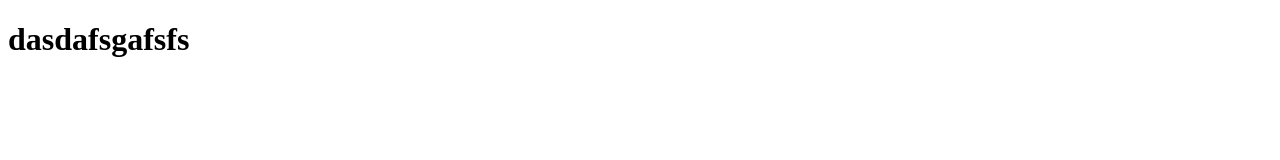
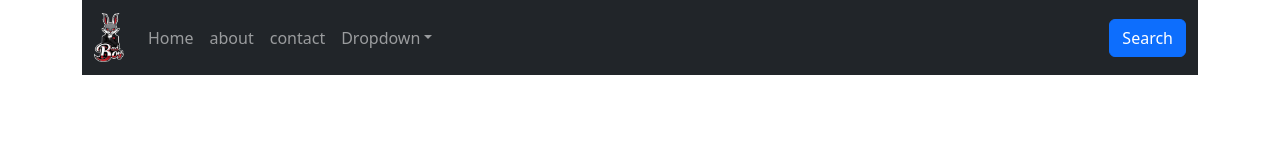
Before and after one commit to SuperFord/Work2, a plain HTML site: page about.html in a window 1280 px wide. Drawn offline with nearby package versions, Linux system fonts and the light colour scheme.

Commit message:
about up

```diff
--- a/about.html
+++ b/about.html
@@ -4,9 +4,49 @@
     <meta charset="UTF-8">
     <meta http-equiv="X-UA-Compatible" content="IE=edge">
     <meta name="viewport" content="width=device-width, initial-scale=1.0">
-    <title>Document</title>
+    <title>About</title>
+        <!-- Latest compiled and minified CSS -->
+        <link href="https://cdn.jsdelivr.net/npm/bootstrap@5.2.1/dist/css/bootstrap.min.css" rel="stylesheet">
+        <!-- Latest compiled JavaScript -->
+        <script src="https://cdn.jsdelivr.net/npm/bootstrap@5.2.1/dist/js/bootstrap.bundle.min.js"></script>
 </head>
 <body>
-    <h1>dasdafsgafsfs</h1>
+    <div class="container">
+        <nav class="navbar navbar-expand-sm navbar-dark bg-dark sticky-top">
+            <div class="container-fluid">
+                <a class="navbar-brand" href="javascript:void(0)">
+                    <img src="img/BadBoy.png" alt="" style="width:30px;">
+                </a>
+                <button class="navbar-toggler" type="button" data-bs-toggle="collapse" data-bs-target="#mynavbar">
+                    <span class="navbar-toggler-icon"></span>
+                </button>
+                <div class="collapse navbar-collapse" id="mynavbar">
+                    <ul class="navbar-nav me-auto">
+                        <li class="nav-item">
+                            <a class="nav-link" href="javascript:void(0)">Home</a>
+                        </li>
+                        <li class="nav-item">
+                            <a class="nav-link" href="about.html">about</a>
+                        </li>
+                        <li class="nav-item">
+                            <a class="nav-link" href="javascript:void(0)">contact</a>
+                        </li>
+                        <li class="nav-item dropdown">
+                            <a class="nav-link dropdown-toggle" href="#" role="button"
+                                data-bs-toggle="dropdown">Dropdown</a>
+                            <ul class="dropdown-menu">
+                                <li><a class="dropdown-item" href="#">Profile</a></li>
+                                <li><a class="dropdown-item" href="#">Resume</a></li>
+                            </ul>
+                        </li>
+                    </ul>
+                    <form class="d-flex">
+
+                        <button class="btn btn-primary" type="button">Search</button>
+                    </form>
+                </div>
+            </div>
+        </nav>
+    </div>
 </body>
 </html>
```
